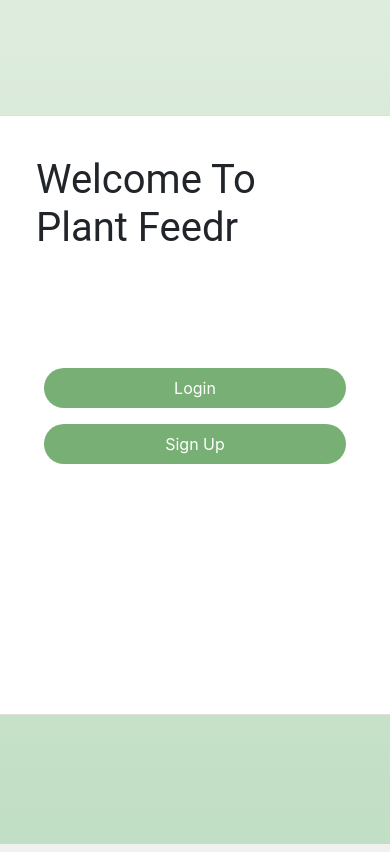
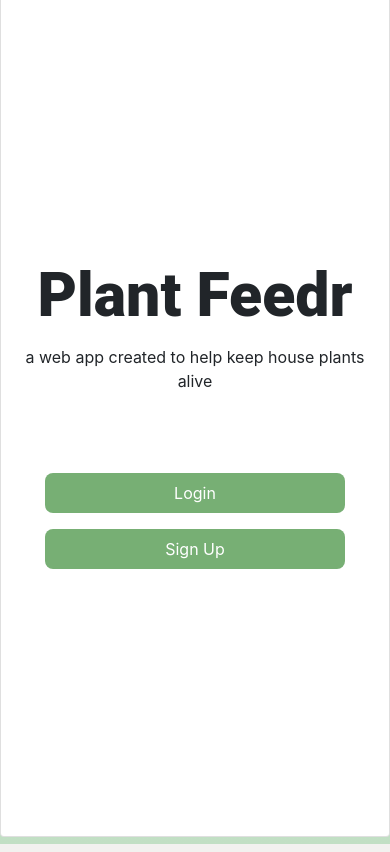
Before and after one commit to duyhtruong/plant, a React (Create React App) app: page / in a window 390 px wide. Built offline with nearby package versions, Linux system fonts and the light colour scheme; what react-widgets-moment would draw is missing.

Commit message:
media query

```diff
--- a/src/components/Landing.js
+++ b/src/components/Landing.js
@@ -10,11 +10,10 @@ class Landing extends React.Component{
 
             <div className='loginLandingPage'>
             <CardGroup>
-                <Card className='landingCards landingCardLeft'>
-
-                </Card>
-                <Card className='landingCards'>
-                    <Card.Title className='landingTitle'>Welcome To Plant Feedr</Card.Title>
+                <Card className='landingCards landingCardLeft'></Card>
+                <Card className='landingCards landingCardRight'>
+                    <Card.Title className='landingTitle'>Plant Feedr</Card.Title>
+                    <p>a web app created to help keep house plants alive</p>
                     <div className='landingFormButtonContainer'>
 
                             <Link className='plantFormLink landingButtons' to='/login'>Login</Link>
--- a/src/components/LoginForm.js
+++ b/src/components/LoginForm.js
@@ -82,6 +82,7 @@ const LoginForm = (props) => {
 
             </form>
             </Card.Body>
+
             </Card>
         );
 
--- a/src/index.css
+++ b/src/index.css
@@ -40,7 +40,6 @@ body{
 
 /* Landing Page */
 
-
 .landingCards{
     height: 600px;
     width: 400px;
@@ -52,18 +51,27 @@ body{
     border: none;
 }
 
+.landingCardRight{
+    display:flex;
+    flex-direction: column;
+    justify-content: center;
+    padding-left: 1em;
+    padding-right: 1em;
+    align-items: center;
+}
+
 .landingTitle{
     font-family: 'Roboto', sans-serif;
-    font-weight: 400;
-    font-size: 2.5em;
-    padding: 1em 1em 1em 1em;
+    font-weight: 800;
+    font-size: 3.8em;
 }
 
 .landingButtons{
     background-color:#77af74;
     color: white;
     text-decoration: none;
-    border-radius: 5em;
+    width: 300px;
+    border-radius: 0.5em;
     margin-top: 1em;
     border: none;
     padding: 0.5em 0 0.5em 0;
@@ -75,8 +83,8 @@ body{
 
 .cardTitle{
     font-family: 'Roboto', sans-serif;
-    font-weight: 400;
-    font-size: 2.5em;
+    font-weight: 800;
+    font-size: 4em;
 }
 
 .loginCard{
@@ -88,6 +96,7 @@ body{
     font-weight: 400;
 
 }
+
 
 .loginLandingPage{
     display: flex;
@@ -121,7 +130,7 @@ body{
     background-color:#77af74;
     color: white;
     text-decoration: none;
-    border-radius: 5em;
+    border-radius: 0.5em;
     padding:1em 5em 1em 5em ;
     margin-top: 1em;
     border: none;
@@ -173,6 +182,8 @@ body{
     max-width: 350px;
     color: white;
     text-align: center;
+    border-top-right-radius: 0.75em !important;
+    border-top-left-radius: 0.75em !important;
     background:linear-gradient(180deg, #86b3e5 0%,#4384bf 100%);
 }
 .plantCardHeaderTop{
@@ -222,6 +233,7 @@ body{
     width: 100%;
     font-size: 1.3em;
     padding: 2em 2em 2em 2em;
+
 }
 
 .cardIcons{
@@ -241,8 +253,7 @@ body{
     min-height: 400px;
     max-width: 350px;
     margin-bottom: 1em;
-    box-shadow: 2px 2px 40px 3px rgba(0,0,0,0.21);
-
+    border-radius:0.75em;
 }
 
 .plantCardButtonContainer{
@@ -250,6 +261,8 @@ body{
     display: flex;
     justify-content: space-around;
     background: gray;
+    border-bottom-right-radius: 0.75em;
+    border-bottom-left-radius: 0.75em;
 }
 .plantCardButton{
     background: gray;
@@ -257,8 +270,6 @@ body{
     color: white;
     padding-top: 0.5em;
     padding-bottom: 0.5em;
-
-
 
 }
 
@@ -318,6 +329,7 @@ body{
     line-height: 1em;
     font-weight: 900;
     text-align: left;
+    padding-right: 0.5em;
     z-index: 5;
 
 }
@@ -326,7 +338,7 @@ body{
 .dashboardGroup{
     display: flex;
     align-items: center;
-    justify-content: space-around;
+    justify-content: center;
     padding-top: 8em;
     flex-wrap: wrap;
     margin-top: -60em;
@@ -339,7 +351,7 @@ body{
      .helloDash{
          font-size: 5em;
          padding-bottom: 0.5em;
-         padding-left: 0.5em;
+
      }
 
      .dashboardGroup{
@@ -364,25 +376,46 @@ body{
 
     .loginCard{
         padding: 3em 3em 3em 3em;
-        width: 350px;
+        width: 100%;
+        height: 100vh;
     }
 
     .loginField{
-        width: 200px;
+        width: 60vw;
         margin-bottom: 1em;
         padding-top: 1em;
         padding-bottom: 1em;
     }
 
     .loginFormButtons{
+        border-radius: 0.5em;
+        padding:0.5em 3em 0.5em 3em ;
+        margin-top: 1em;
 
 
-        border-radius: 5em;
-        padding:0.5em 3em 0.5em 3em ;
-        margin-top: 1em;
+    }
+
+    .loginFormButtonContainer{
+        display: flex;
+        flex-direction: column;
+        justify-content: center;
+        padding-top: 3em;
+
     }
 
     .landingCardLeft{
         display: none;
     }
+
+    .landingCards{
+        width: 100vw;
+        height: 100vh;
+        text-align: center;
+    }
+
+    .plantFormButtons{
+        display: flex;
+        justify-content: center;
+    }
+
 }
```
